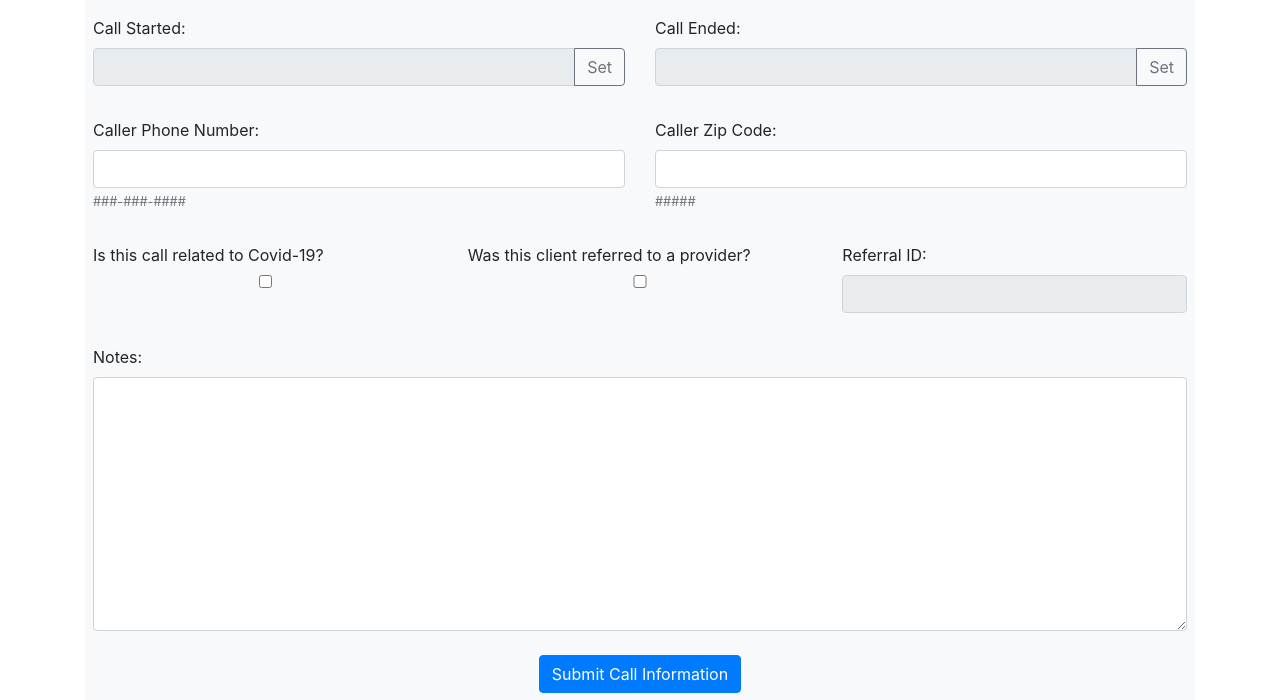
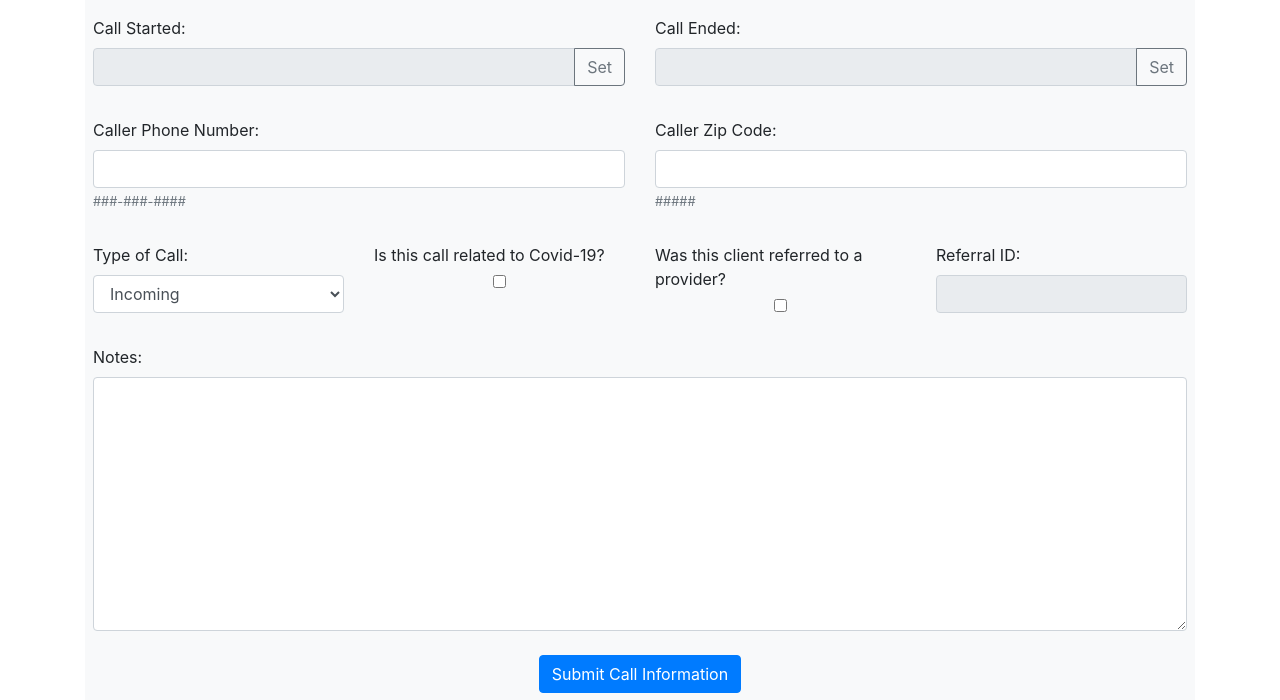
Before and after one commit to ericwburden/django-compose-app, a Django app: page /call/ in a window 1280 px wide. Shown: the part 105-805 px from the top of the page. Run offline with Django 3.2, Linux system fonts and the light colour scheme; the visitor is signed in with stand-in values (Sample User, id 1); parts of the project's set-up code (start-up, migrations or seed data) failed here and were passed over; some libraries are stand-ins or nearby versions.

Commit message:
Add call type to call model and forms

```diff
--- a/app/dtd_calls/forms.py
+++ b/app/dtd_calls/forms.py
@@ -10,6 +10,7 @@ class CallForm(forms.ModelForm):
             'ended_at',
             'caller_number',
             'caller_zip',
+            'call_type',
             'covid_related',
             'client_referred',
             'referral_id',
@@ -28,6 +29,7 @@ class UpdateCallForm(forms.ModelForm):
         fields = [
             'caller_number',
             'caller_zip',
+            'call_type',
             'covid_related',
             'client_referred',
             'referral_id',
--- a/app/dtd_calls/models.py
+++ b/app/dtd_calls/models.py
@@ -4,6 +4,8 @@ from django.db import models
 
 
 class Call(models.Model):
+    INCOMING = "Incoming"
+    OUTGOING = "Outgoing"
     created_at = models.DateTimeField(auto_now_add=True)
     updated_at = models.DateTimeField(auto_now=True)
     started_at = models.DateTimeField(verbose_name='Call Started')
@@ -20,6 +22,7 @@ class Call(models.Model):
         verbose_name="Caller Zip Code",
         help_text="#####",
     )
+    call_type = models.CharField(max_length=8, choices=((INCOMING, "Incoming"), (OUTGOING, "Outgoing")), default="Incoming", verbose_name="Type of Call")
     covid_related = models.BooleanField(verbose_name='Is this call related to Covid-19?', default=False)
     client_referred = models.BooleanField(verbose_name='Was this client referred to a provider?', default=False)
     referral_id = models.IntegerField(verbose_name='Referral ID', blank=True, null=True)
--- a/app/dtd_calls/templates/dtd_calls/create_call.html
+++ b/app/dtd_calls/templates/dtd_calls/create_call.html
@@ -79,7 +79,16 @@
       </div>
     </div>
     <div class="row py-2">
-      <div class="col-sm-4">
+      <div class="col-sm-3">
+        <div class="form-group">
+          {{ form.call_type.label_tag }}
+          {{ form.call_type }}
+          <div class="text-danger">
+            {{ form.call_type.errors }}
+          </div>
+        </div>
+      </div>
+      <div class="col-sm-3">
         <div class="form-group">
           {{ form.covid_related.label_tag }}
           {{ form.covid_related }}
@@ -88,7 +97,7 @@
           </div>
         </div>
       </div>
-      <div class="col-sm-4">
+      <div class="col-sm-3">
         <div class="form-group">
           {{ form.client_referred.label_tag }}
           {{ form.client_referred }}
@@ -97,7 +106,7 @@
           </div>
         </div>
       </div>
-      <div class="col-sm-4">
+      <div class="col-sm-3">
         <div class="form-group">
           {{ form.referral_id.label_tag }}
           {{ form.referral_id }}
--- a/app/dtd_calls/templates/dtd_calls/detail_call.html
+++ b/app/dtd_calls/templates/dtd_calls/detail_call.html
@@ -16,6 +16,7 @@
         <li><b>Call Ended: </b>{{ call.ended_at }}</li>
         <li><b>Call From: </b>{{ call.caller_number }}</li>
         <li><b>Caller Zip: </b>{{ call.caller_zip }}</li>
+        <li><b>Type of Call: </b>{{ call.call_type }}</li>
         <li><b>Related to Covid-19? </b>{{ call.covid_related }}</li>
         <li><b>Was caller referred? </b>{{ call.client_referred }}</li>
         <li><b>Referral ID: </b>{{ call.referral_id }}</li>
--- a/app/dtd_calls/templates/dtd_calls/list_call.html
+++ b/app/dtd_calls/templates/dtd_calls/list_call.html
@@ -51,8 +51,9 @@
                       <li><b>Call Taken By: </b>{{ call.operator }}</li>
                     </ul>
                   </div>
-                  <div class="col-sm-2">
-                    <a class="btn btn-primary" href="{% url 'dtd_calls:call_update' call.id  %}">Update Call</a>
+                  <div class="col-sm-2 text-center">
+                    <a class="btn btn-primary my-2" href="{% url 'dtd_calls:call_update' call.id  %}">Update Call</a>
+                    <a class="btn btn-primary my-2" href="{% url 'dtd_calls:call_detail' call.id  %}">Direct Link</a>
                   </div>
                 </div>
               </div>
```
Also changed, not shown: app/dtd_calls/templates/dtd_calls/update-call.html (+12 -3 lines), app/dtd_calls/migrations/0003_call_call_type.py (added), 1 other file.
